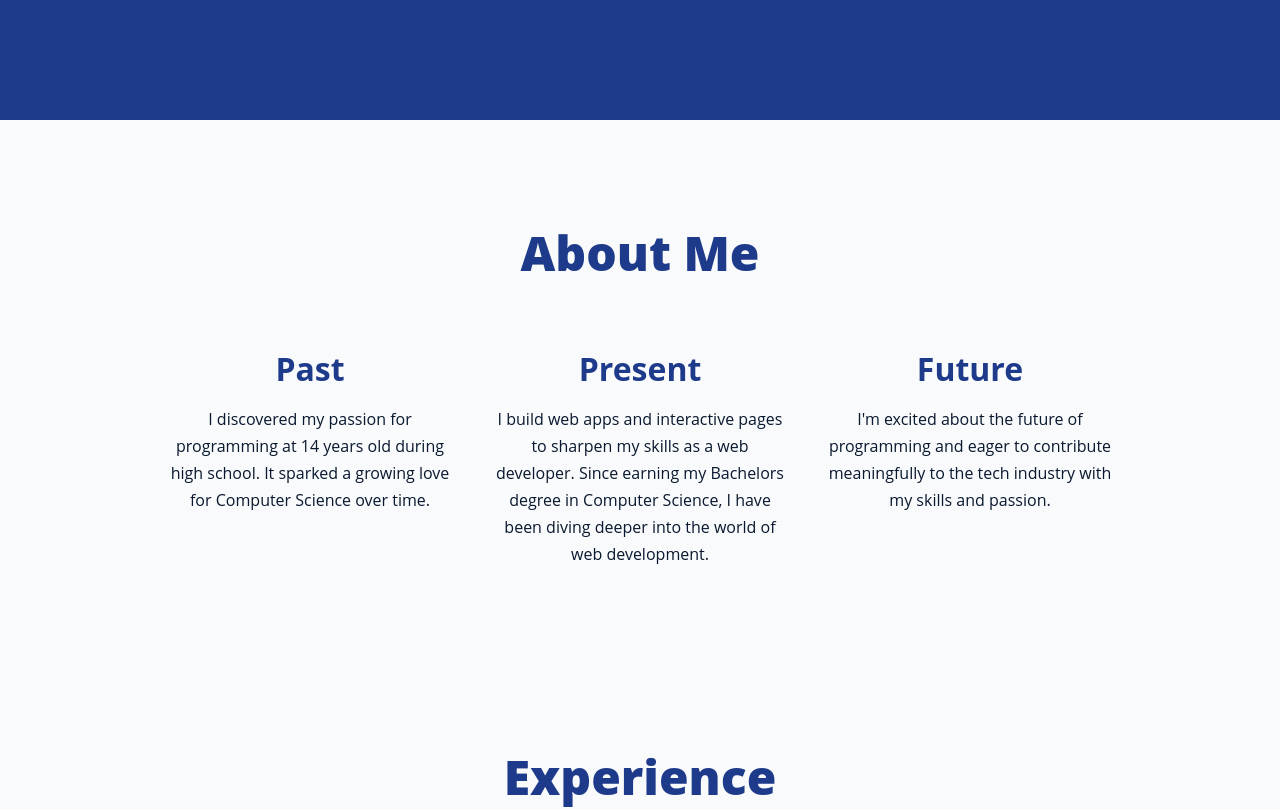
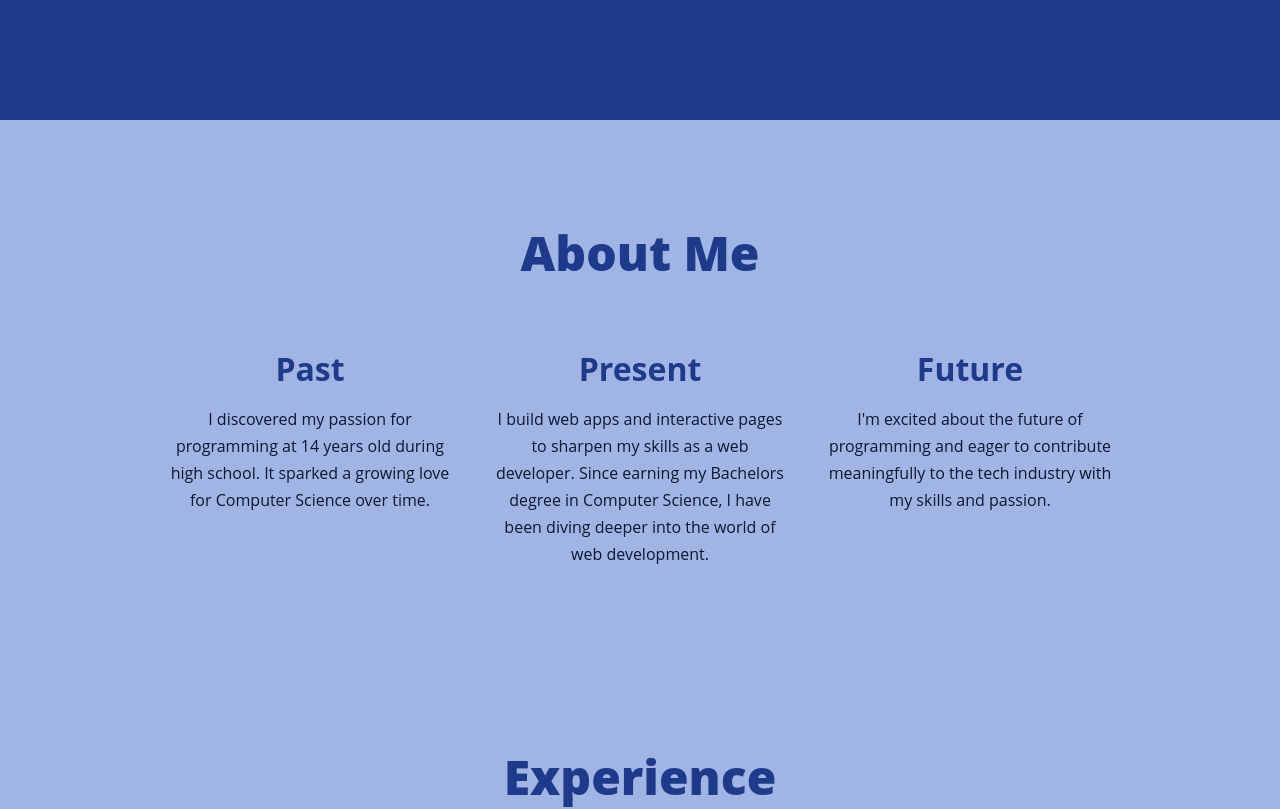
Before and after one commit to lorenadarwiche/portfolio, a React (Create React App) app: page / in a window 1280 px wide. Shown: the part 580-1389 px from the top of the page. Built offline with nearby package versions, Linux system fonts and the light colour scheme.

Commit message:
first commit

```diff
--- a/src/App.css
+++ b/src/App.css
@@ -129,7 +129,8 @@
 /* Section titles */
 section {
   padding: 60px 20px;
-  text-align: center; /* light blue */
+  text-align: center;
+  background-color: #A1B5E5; /* light blue */
 
 }
 
```
